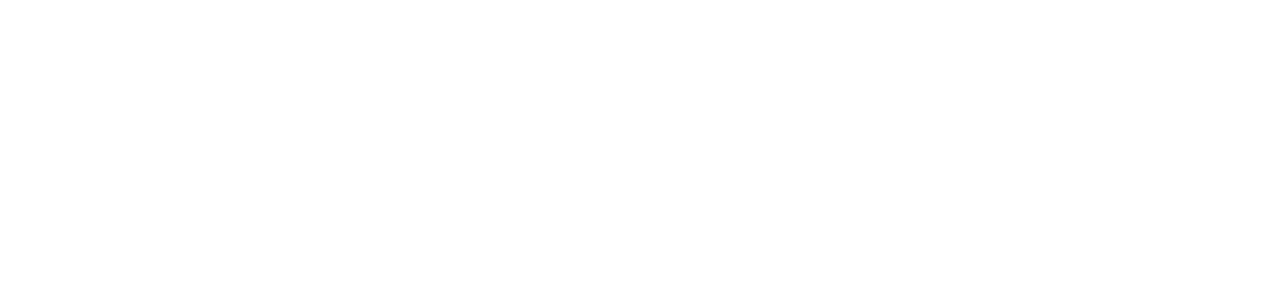
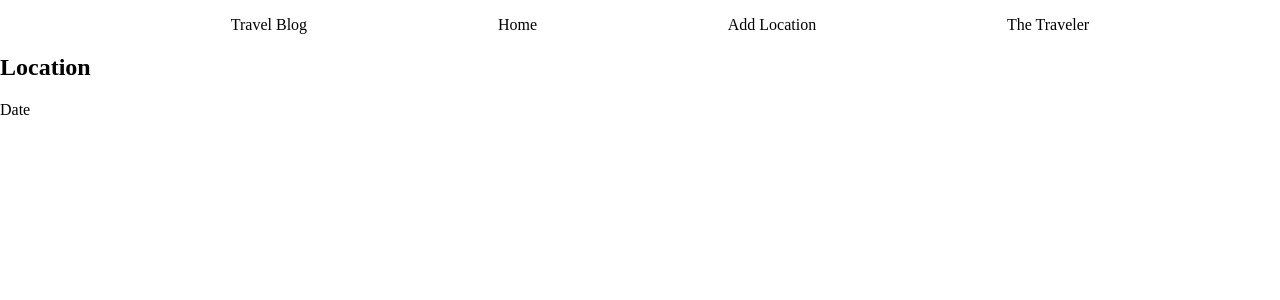
Before and after one commit to flag-80306/project1-Bruno-Alves, a React (Vite) app: page / in a window 1280 px wide. Shown: the top 300 px of the page. Built offline with nearby package versions, Linux system fonts and the light colour scheme.

Commit message:
Added hero component

```diff
--- a/src/App.jsx
+++ b/src/App.jsx
@@ -1,5 +1,11 @@
+import Hero from "./components/Hero";
+
 function App() {
-  return <></>;
+  return (
+    <>
+      <Hero />
+    </>
+  );
 }
 
 export default App;
--- /dev/null
+++ b/src/components/Hero.jsx
@@ -0,0 +1,20 @@
+function Hero() {
+  return (
+    <>
+      <div className="menu">
+        <ul>
+          <li>Travel Blog</li>
+          <li>Home</li>
+          <li>Add Location</li>
+          <li>The Traveler</li>
+        </ul>
+      </div>
+      <div>
+        <h2>Location</h2>
+        <p>Date</p>
+      </div>
+    </>
+  );
+}
+
+export default Hero;
--- a/src/index.css
+++ b/src/index.css
@@ -0,0 +1,14 @@
+* {
+  box-sizing: border-box;
+}
+
+body {
+  margin: 0;
+  padding: 0;
+}
+
+.menu > ul {
+  justify-content: space-evenly;
+  display: flex;
+  list-style-type: none;
+}
```
